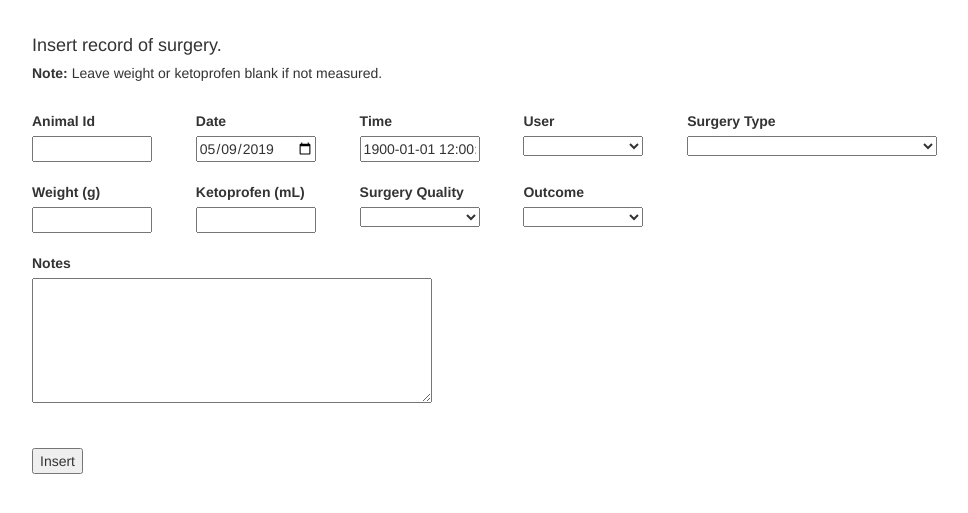
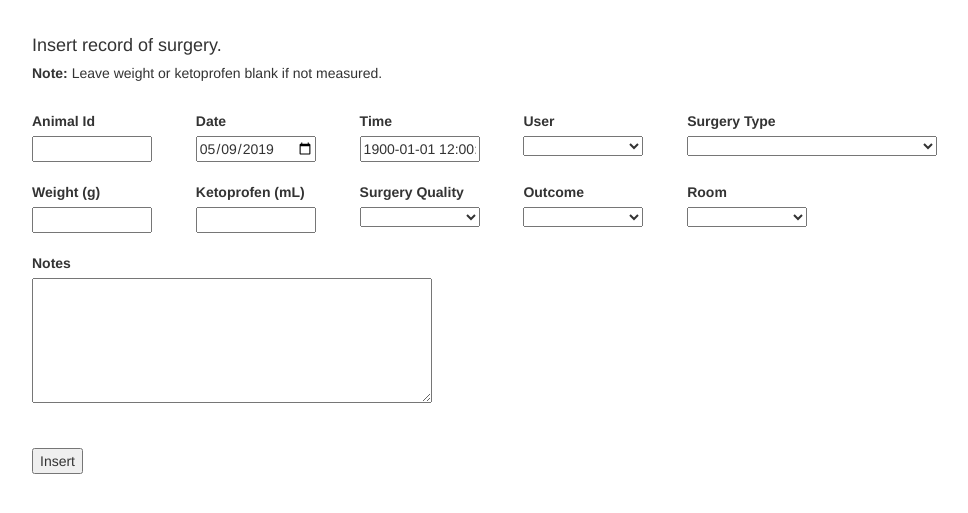
Before and after one commit to cajal/pipecontrol, a Flask app: page /surgery in a window 1280 px wide. Shown: the part 52-565 px from the top of the page, without its empty margins (38-1006 px from the left). Run offline with Flask 2, Linux system fonts and the light colour scheme; lists and menus that the app fills with data are empty; some libraries are stand-ins or nearby versions.

Commit message:
Added mouse room column, fixed error getting correct date, added timezone volume to docker-compose.yml

```diff
--- a/app/main/forms.py
+++ b/app/main/forms.py
@@ -81,24 +81,26 @@ class TrackingForm(wtforms.Form):
 
 
 class SurgeryForm(wtforms.Form):
-    usernames = [(p, p) for p in experiment.Person().fetch('username')]
+    usernames = [(p, p) for p in experiment.Person.fetch('username')]
     usernames.insert(0, (None, ""))
     surgery_choices = [(p,p) for p in experiment.SurgeryType.fetch('surgery_type')]
     surgery_choices.insert(0, (None, ""))
     outcome_choices = [(p,p) for p in experiment.SurgeryOutcome.fetch('surgery_outcome')]
-    outcome_choices.insert(0, (None, ""))
     quality_choices = [(p[0],p) for p in ('0 - Failure', '1 - Very Bad', '2 - Poor',
                                                '3 - Okay', '4 - Good', '5 - Great')]
     quality_choices.insert(0, (None, ""))
+    room_choices = [(p,p) for p in experiment.MouseRoom.fetch('mouse_room')]
+    room_choices.insert(0, (None, ""))
     animal_id = wtforms.IntegerField('Animal Id', [validators.InputRequired()])
-    date = DateField('Date', validators=[validators.InputRequired()], default=datetime.today())
+    date = DateField('Date', validators=[validators.InputRequired()])
     time_input = TimeField('Time', validators=[validators.InputRequired()], default=datetime.strptime("12:00", "%H:%M"))
     user = wtforms.SelectField('User', [validators.InputRequired()], choices=usernames)
-    outcome = wtforms.SelectField('Outcome', [validators.InputRequired()], choices=outcome_choices)
+    outcome = wtforms.SelectField('Outcome', [validators.InputRequired()], choices=outcome_choices, default="Survival")
     surgery_quality = wtforms.SelectField('Surgery Quality', [validators.InputRequired()], choices=quality_choices)
     surgery_type = wtforms.SelectField('Surgery Type', [validators.InputRequired()], choices=surgery_choices)
     weight = wtforms.DecimalField('Weight (g)', [validators.NumberRange(0.1, 200), validators.Optional()])
     ketoprofen = wtforms.DecimalField('Ketoprofen (mL)', [validators.NumberRange(0,10), validators.Optional()])
+    room = wtforms.SelectField('Room', [validators.InputRequired()], choices=room_choices)
     notes = wtforms.TextAreaField('Notes')
 
 
--- a/app/main/views.py
+++ b/app/main/views.py
@@ -526,8 +526,9 @@ def mousereport_pdf(animal_id):
 @main.route('/surgery', methods=['GET', 'POST'])
 def surgery():
     form = forms.SurgeryForm(request.form)
-    if 'user' in session:
-        form['user'].data = session['user']
+
+    # Date default is set in view.py because form.py does not run datetime.today() on each view
+    form['date'].data = datetime.today()
 
     if request.method == 'POST' and form.validate():
         animal_id_tuple = {'animal_id': form['animal_id'].data}
@@ -543,7 +544,7 @@ def surgery():
                   'date': str(form['date'].data), 'time': str(form['time_input'].data),
                   'username': form['user'].data, 'surgery_outcome': form['outcome'].data,
                   'surgery_quality': form['surgery_quality'].data, 'surgery_type': form['surgery_type'].data,
-                  'weight': form['weight'].data, 'ketoprofen': form['ketoprofen'].data,
+                  'weight': form['weight'].data, 'ketoprofen': form['ketoprofen'].data, 'mouse_room': form['room'].data,
                   'surgery_notes': form['notes'].data}
         status_tuple_ = {'animal_id': tuple_['animal_id'], 'surgery_id': tuple_['surgery_id'], 'checkup_notes': ''}
 
@@ -561,7 +562,13 @@ def surgery():
         else:
             flash('Record already exists.')
 
-    return render_template('surgery.html', form=form)
+    # If the method is not POST, set the username choice to session user. This is to make sure the user choice is not
+    # changed during insertion
+    else:
+        if 'user' in session:
+            form['user'].data = session['user']
+
+    return render_template('surgery.html', form=form, current_date=datetime.today())
 
 
 @main.route('/surgery/status', methods=['GET', 'POST'])
@@ -635,9 +642,10 @@ def surgery_notification():
                                                             animal_id=entry['animal_id'],
                                                             surgery_id=entry['surgery_id']))
         if status['euthanized'] == 0 and status[day_key] == 0:
-            manager_message = "{} needs to check animal {} for {} surgery on {}. {}".format(entry['username'].title(),
+            manager_message = "{} needs to check animal {} in room {} for surgery on {}. {}".format(
+                                                                                            entry['username'].title(),
                                                                                             entry['animal_id'],
-                                                                                            entry['surgery_type'],
+                                                                                            entry['mouse_room'],
                                                                                             entry['date'],
                                                                                             edit_url)
             ch_message = "<!channel> Reminder: " + manager_message
@@ -645,8 +653,7 @@ def surgery_notification():
             slack.chat.post_message(slack_notification_channel, ch_message)
             if len(slacktable.SlackUser & entry) > 0:
                 slackname = (slacktable.SlackUser & entry).fetch('slack_user')
-                pm_message = "Don't forget to check on animal {} today! {}".format(entry['animal_id'],
-                                                                                   edit_url)
+                pm_message = "Don't forget to check on animal {} today! {}".format(entry['animal_id'], edit_url)
                 slack.chat.post_message("@" + slackname, pm_message, as_user=True)
 
     return '', http.HTTPStatus.NO_CONTENT
--- a/app/templates/surgery.html
+++ b/app/templates/surgery.html
@@ -39,6 +39,9 @@
                 <div class="col-sm-2" style="width: 14%">
                     <dl> {{ render_field(form.outcome, style="width: 120px;") }} </dl>
                 </div>
+                <div class="col-sm-2" style="width: 14%">
+                    <dl> {{ render_field(form.room, style="width: 120px;") }} </dl>
+                </div>
             </div>
             <div class="row">
                 <div class="col-sm-2" style="width: 14%">
--- a/docker-compose.yml
+++ b/docker-compose.yml
@@ -8,6 +8,8 @@ services:
     volumes:
       - /tmp:/tmp
       - /mnt:/mnt
+      - /etc/timezone:/etc/timezone:ro
+      - /etc/localtime:/etc/localtime:ro
     environment:
       - PIPELINE_CONFIG=production
     env_file: .env
@@ -20,6 +22,8 @@ services:
       - .:/server/pipecontrol
       - ./tmp/:/tmp
       - /mnt:/mnt
+      - /etc/timezone:/etc/timezone:ro
+      - /etc/localtime:/etc/localtime:ro
     environment:
       - PIPELINE_CONFIG=development
     env_file: .env
@@ -32,6 +36,8 @@ services:
       - .:/server/pipecontrol
       - ./tmp/:/tmp
       - /mnt:/mnt
+      - /etc/timezone:/etc/timezone:ro
+      - /etc/localtime:/etc/localtime:ro
     environment:
       - PIPELINE_CONFIG=dragon
     env_file: .env
```
Also changed, not shown: app/__init__.py (line endings or trailing spaces), 7 other files.
